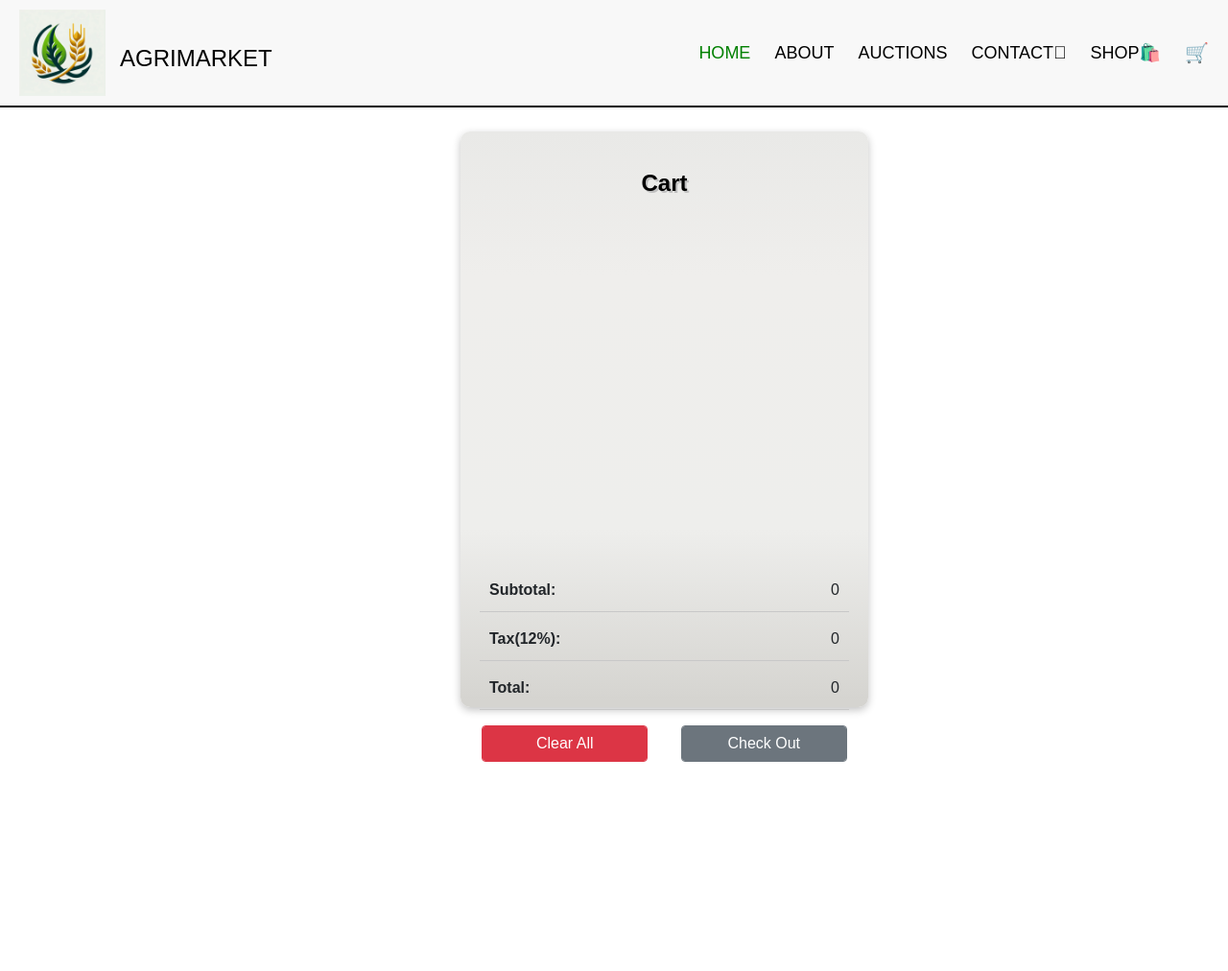
After one commit to zandy-zee2021/Algorithm-Avengers1, a Flask app: page /addToCart in a window 1280 px wide; the page is wider, and only the part inside the window is pictured. The commit adds this page. Shown: that part at 96% size. Run offline with Flask 3, Linux system fonts and the light colour scheme.

Commit message:
implemented add to cart

```diff
--- a/app.py
+++ b/app.py
@@ -23,6 +23,10 @@ def shop():
 def contact():
     return render_template('Contact.html')
 
+@app.route('/addToCart')
+def addToCart():
+    return render_template('add_to_cart.html')
+
 @app.route('/predict', methods=['POST'])
 def predict():
     text = request.get_json().get("message")
--- a/static/css/style.css
+++ b/static/css/style.css
@@ -428,3 +428,94 @@ textarea {
     box-shadow: 0px 10px 15px rgba(0, 0, 0, 0.1);
     cursor: pointer;
 }
+
+/* add to cart */
+.main {
+    display: flex;
+    justify-content: space-evenly;
+    width: 1440px;
+    height: 900px;
+}
+
+.items-container {
+    box-shadow: rgba(0, 0, 0, 0.24) 0px 3px 8px;
+    padding: 30px;
+    margin: 25px 0px 25px 25px;
+    height: 850px;
+    border-radius: 10px;
+    background-image: linear-gradient(to top, #d5d4d0 0%, #d5d4d0 1%, #eeeeec 31%, #efeeec 75%, #e9e9e7 100%);
+}
+
+.items-container > h3, .cart-container h4 {
+    font-weight: bold;
+    text-shadow: 2px 2px rgb(192, 192, 192);
+}
+
+.items {
+    display: flex;
+    flex-wrap: wrap;
+    align-items: center;
+}
+
+.card {
+    margin: 20px;
+    box-shadow: rgba(78, 78, 78, 0.2) 0px 2px 8px 0px;
+    background: #C9CCD3;
+    background-image: linear-gradient(to right, #868f96 0%, #9fa6a9 100%);
+    color: rgb(255, 255, 255);
+    border: none;
+}
+
+.cart-container {
+    box-shadow: rgba(0, 0, 0, 0.24) 0px 3px 8px;
+    height: 600px;
+    margin: 25px 25px 25px 0px;
+    border-radius: 10px;
+    background-image: linear-gradient(to top, #d5d4d0 0%, #d5d4d0 1%, #eeeeec 31%, #efeeec 75%, #e9e9e7 100%);
+    padding: 20px;
+}
+
+.cart {
+    height: 76%;
+}
+
+.check-out p {
+    font-weight: bold;
+    border-bottom: 1px solid rgb(200, 200, 200);
+    padding: 0px 10px 10px 10px;
+}
+
+.check-out span {
+    font-weight: 100;
+}
+
+.buttons {
+    display: flex;
+    justify-content: space-around;
+}
+
+.list-group-item {
+    display: flex;
+    justify-content: space-between;
+    text-align: center;
+    background-image: linear-gradient(to right, #868f96 0%, #9fa6a9 100%);
+    color: rgb(255, 255, 255);
+    border: none;
+    border-radius: 5px;
+    margin: 3px;
+    box-shadow: rgba(99, 99, 99, 0.2) 0px 2px 8px 0px;
+}
+
+.list-group-item div {
+    display: flex;
+    justify-content: space-around;
+    align-items: center;
+}
+
+.list-group-item div button {
+    width: 30px;
+    height: 30px;
+    border: none;
+    background-color: rgb(100, 100, 100);
+    color: rgb(255, 255, 255);
+}
--- a/templates/About.html
+++ b/templates/About.html
@@ -3,6 +3,7 @@
 <head>
     <meta charset="UTF-8">
     <meta name="viewport" content="width=device-width, initial-scale=1.0">
+    <link rel="stylesheet" href="https://cdnjs.cloudflare.com/ajax/libs/font-awesome/6.0.0-beta3/css/all.min.css">
     <link rel="stylesheet" href="{{ url_for('static', filename='css/style.css') }}"> <!-- Link to external CSS -->
     <link rel="stylesheet" href="{{ url_for('static', filename='css/navbar.css') }}"> <!-- Link to external CSS -->
     <script src="{{ url_for('static', filename='js/script.js') }}"></script>
@@ -21,7 +22,8 @@
             <a href="{{ url_for('about') }}">ABOUT</a>
             <a href="{{ url_for('auctions') }}">AUCTIONS</a>
             <a href="{{ url_for('contact') }}">CONTACT<i class="fa-light fa-phone"></i></a>
-        <a href="{{ url_for('shop') }}">SHOP <span class="cart-icon">🛒</span></a>
+            <a href="{{ url_for('shop') }}">SHOP<span class="bag-icon">🛍️</span></a></a>
+            <a href="{{ url_for('addToCart') }}"><span class="cart-icon">🛒</span></a>
         </div>
     </div>
 
--- a/templates/Auctions.html
+++ b/templates/Auctions.html
@@ -3,6 +3,7 @@
 <head>
     <meta charset="UTF-8">
     <meta name="viewport" content="width=device-width, initial-scale=1.0">
+    <link rel="stylesheet" href="https://cdnjs.cloudflare.com/ajax/libs/font-awesome/6.0.0-beta3/css/all.min.css">
     <link rel="stylesheet" href="{{ url_for('static', filename='css/ShopPage.css') }}"> <!-- Link to external CSS -->
     <script src="{{ url_for('static', filename='js/websitescript.js') }}"></script>
     <title>Auctions Page</title>
@@ -10,7 +11,7 @@
 <body>
     <div class="navbar">
         <div class="logo">
-            <img src="{{ url_for('static', filename='Images/WhatsApp Image 2024-07-29 at 19.44.56.jpeg') }}" alt="logo" class="logo-img">
+            <img src="{{ url_for('static', filename='Images/WhatsApp Image 2024-07-29 at 19.44.56.jpeg') }}" alt="logo" class="logo-img" width="150" height="150">
             <h1 class="website-name">AGRIMARKET</h1>
         </div>
         <div class="nav-links">
@@ -18,7 +19,8 @@
             <a href="{{ url_for('about') }}">ABOUT</a>
             <a href="{{ url_for('auctions') }}">AUCTIONS</a>
             <a href="{{ url_for('contact') }}">CONTACT<i class="fa-light fa-phone"></i></a>
-            <a href="{{ url_for('shop') }}">SHOP <span class="cart-icon">🛒</span></a>
+            <a href="{{ url_for('shop') }}">SHOP<span class="bag-icon">🛍️</span></a></a>
+            <a href="{{ url_for('addToCart') }}"><span class="cart-icon">🛒</span></a>
         </div>
     </div>
 
--- a/templates/Contact.html
+++ b/templates/Contact.html
@@ -3,6 +3,7 @@
 <head>
     <meta charset="UTF-8">
     <meta name="viewport" content="width=device-width, initial-scale=1.0">
+    <link rel="stylesheet" href="https://cdnjs.cloudflare.com/ajax/libs/font-awesome/6.0.0-beta3/css/all.min.css">
     <link rel="stylesheet" href="{{ url_for('static', filename = 'css/style.css') }}" > <!-- Link to external CSS -->
     <link rel="stylesheet" href="{{ url_for('static', filename='css/navbar.css') }}"> <!-- Link to external CSS -->
     <script src="{{ url_for('static', filename = 'js/script.js') }}"></script>
@@ -21,7 +22,8 @@
             <a href="{{ url_for('about') }}">ABOUT</a>
             <a href="{{ url_for('auctions') }}">AUCTIONS</a>
             <a href="{{ url_for('contact') }}">CONTACT<i class="fa-light fa-phone"></i></a>
-            <a href="{{ url_for('shop') }}">SHOP <span class="cart-icon">🛒</span></a>
+            <a href="{{ url_for('shop') }}">SHOP<span class="bag-icon">🛍️</span></a></a>
+            <a href="{{ url_for('addToCart') }}"><span class="cart-icon">🛒</span></a>
         </div>
     </div>
     <div class="contact-container">
--- a/templates/Home.html
+++ b/templates/Home.html
@@ -3,6 +3,7 @@
 <head>
     <meta charset="UTF-8">
     <meta name="viewport" content="width=device-width, initial-scale=1.0">
+    <link rel="stylesheet" href="https://cdnjs.cloudflare.com/ajax/libs/font-awesome/6.0.0-beta3/css/all.min.css">
     <link rel="stylesheet" href="{{ url_for('static', filename='css/navbar.css') }}"> <!-- Link to external CSS -->
     <link rel="stylesheet" href="{{ url_for('static', filename='css/style.css') }}"> <!-- Link to external CSS -->
     <script src="{{ url_for('static', filename='js/script.js') }}"></script>
@@ -21,7 +22,8 @@
             <a href="{{ url_for('about') }}">ABOUT</a>
             <a href="{{ url_for('auctions') }}">AUCTIONS</a>
             <a href="{{ url_for('contact') }}">CONTACT<i class="fa-light fa-phone"></i></a>
-            <a href="{{ url_for('shop') }}">SHOP <span class="cart-icon">🛒</span></a>
+            <a href="{{ url_for('shop') }}">SHOP<span class="bag-icon">🛍️</span></a></a>
+            <a href="{{ url_for('addToCart') }}"><span class="cart-icon">🛒</span></a>
         </div>
     </div>
 
--- /dev/null
+++ b/templates/add_to_cart.html
@@ -0,0 +1,61 @@
+<!DOCTYPE html>
+<html lang="en">
+<head>
+    <meta charset="UTF-8">
+    <meta name="viewport" content="width=device-width, initial-scale=1.0">
+    <title>Shopping Cart</title>
+    <link rel="stylesheet" href="https://cdnjs.cloudflare.com/ajax/libs/font-awesome/6.0.0-beta3/css/all.min.css">
+    <!-- Boostrap CSS -->
+    <link rel="stylesheet" href="https://cdn.jsdelivr.net/npm/bootstrap@4.6.2/dist/css/bootstrap.min.css">
+    <link rel="stylesheet" href="{{ url_for('static', filename='css/navbar.css') }}"> <!-- Link to external CSS -->
+
+    <!-- Style CSS -->
+    <link rel="stylesheet" href="{{ url_for('static', filename='css/style.css') }}"> <!-- Link to external CSS -->
+</head>
+<body>
+    <div class="navbar">
+        <div class="logo">
+            <img src="{{ url_for('static', filename='Images/WhatsApp Image 2024-07-29 at 19.44.56.jpeg') }}" alt="logo" class="logo-img" width="150" height="150">
+            <h1 class="website-name">AGRIMARKET</h1>
+        </div>
+        <div class="nav-links">
+            <a href="{{ url_for('home') }}" class="active">HOME</a>
+            <a href="{{ url_for('about') }}">ABOUT</a>
+            <a href="{{ url_for('auctions') }}">AUCTIONS</a>
+            <a href="{{ url_for('contact') }}">CONTACT<i class="fa-light fa-phone"></i></a>
+            <a href="{{ url_for('shop') }}">SHOP<span class="bag-icon">🛍️</span></a></a>
+            <a href="{{ url_for('addToCart') }}"><span class="cart-icon">🛒</span></a>
+        </div>
+    </div>
+    <div class="main row">
+        <div class="container2  col-4">
+            <div class="cart-container">
+                <div class="cart">
+                    <h4>Cart</h4>
+                    <ul class="list-group cart-list"></ul>
+                </div>
+
+                <div class="check-out">
+                    <p>Subtotal: <span class="subtotal float-right">0</span></p>
+                    <p>Tax(12%): <span class="tax float-right">0</span></p>
+                    <p>Total: <span class="total float-right">0</span></p>
+
+                    <div class="buttons row">
+                        <button class="btn btn-danger form-control col-5" onclick="clearCart()">Clear All</button>
+                        <button class="btn btn-secondary form-control col-5">Check Out</button>
+                    </div>
+                </div>
+            </div>
+        </div>
+
+    </div>
+
+
+    <!-- Bootstrap JS -->
+    <script src="https://cdn.jsdelivr.net/npm/jquery@3.5.1/dist/jquery.slim.min.js"></script>
+    <script src="https://cdn.jsdelivr.net/npm/bootstrap@4.6.2/dist/js/bootstrap.bundle.min.js"></script>
+
+    <!-- Script JS -->
+    <script src="./script.js"></script>
+</body>
+</html>
```
Also changed, not shown: static/js/webistescript.js (+137 -1 lines), templates/Shop.html (+14 -12 lines). Lines whose indentation alone changed are shown as unchanged.
